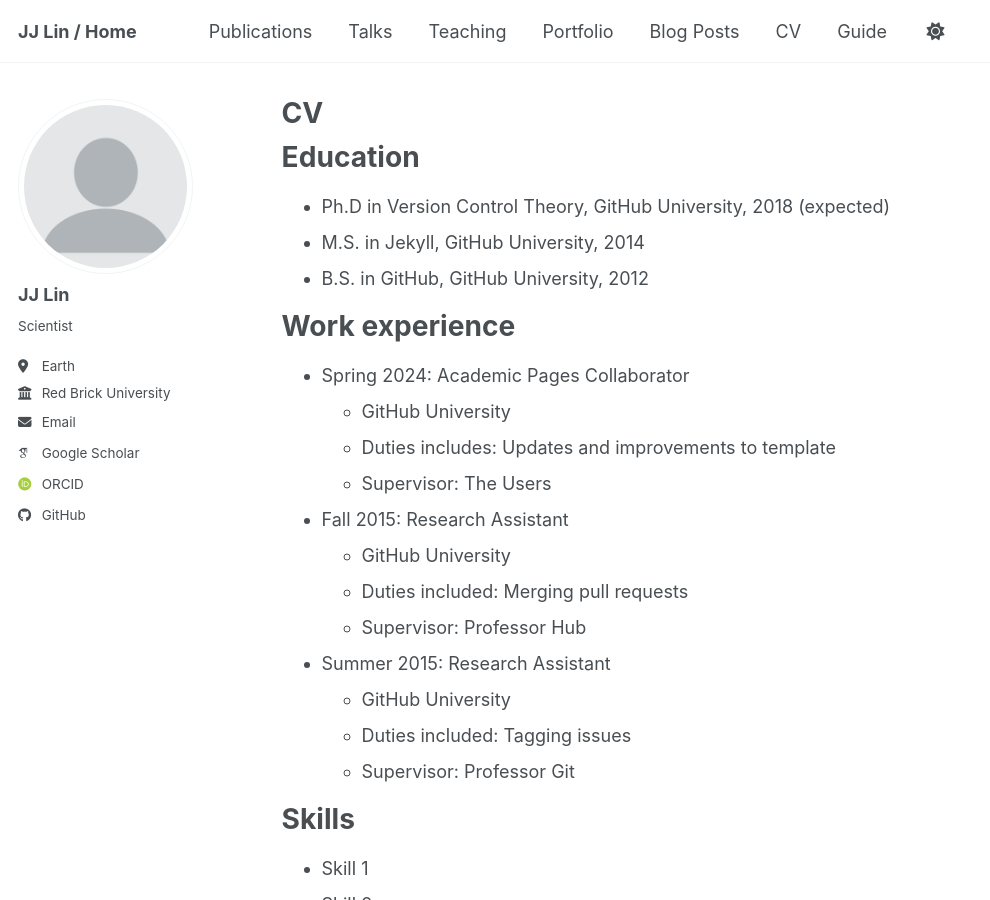
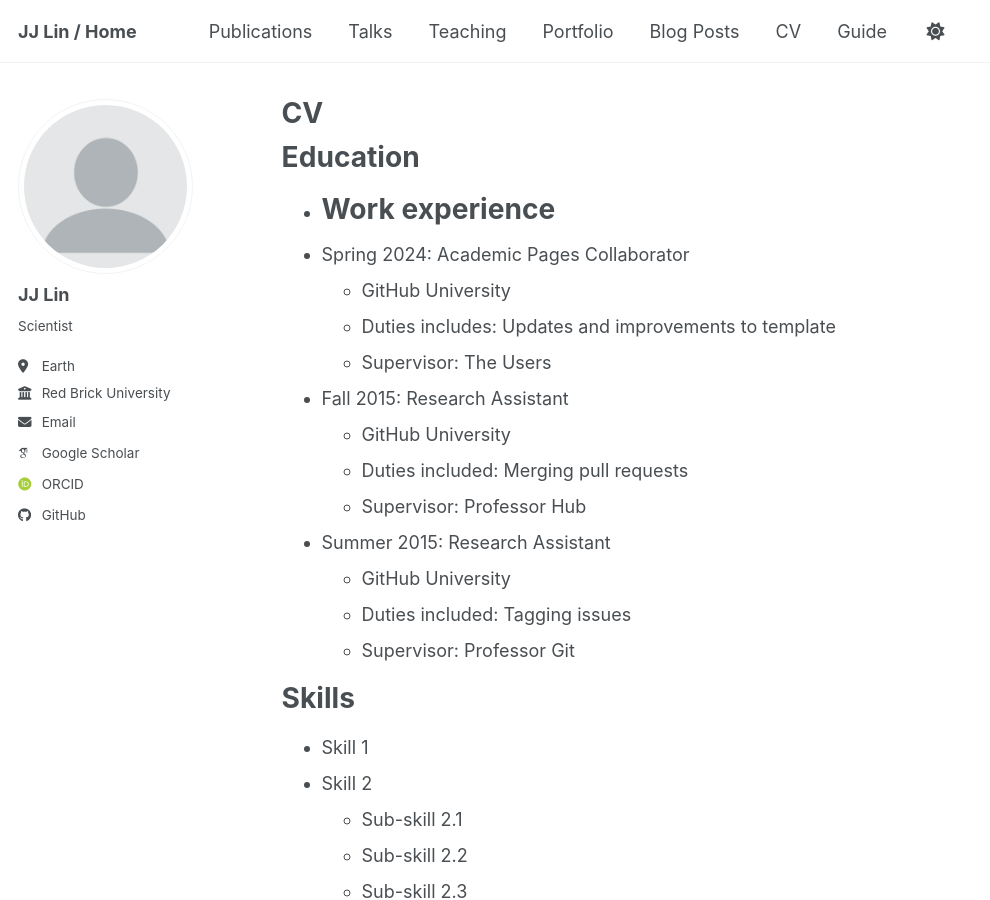
Before and after one commit to JJLin16/jjlin16.github.io, a Jekyll site: the page built from _pages/cv.md, in a window 1280 px wide and 900 px high. Shown: the whole window, without its empty margins (0-990 px from the left). Built offline with Jekyll 4.4.1, drawn with Linux system fonts in a browser that asks for light colours; some web fonts are replaced; a script bundle is joined from its source files by our own code; library files that are not in the unit come from our copies.

Commit message:
Update cv.md

```diff
--- a/_pages/cv.md
+++ b/_pages/cv.md
@@ -11,10 +11,7 @@
 
 Education
 ======
-* Ph.D in Version Control Theory, GitHub University, 2018 (expected)
-* M.S. in Jekyll, GitHub University, 2014
-* B.S. in GitHub, GitHub University, 2012
-
+*
 Work experience
 ======
 * Spring 2024: Academic Pages Collaborator
```
